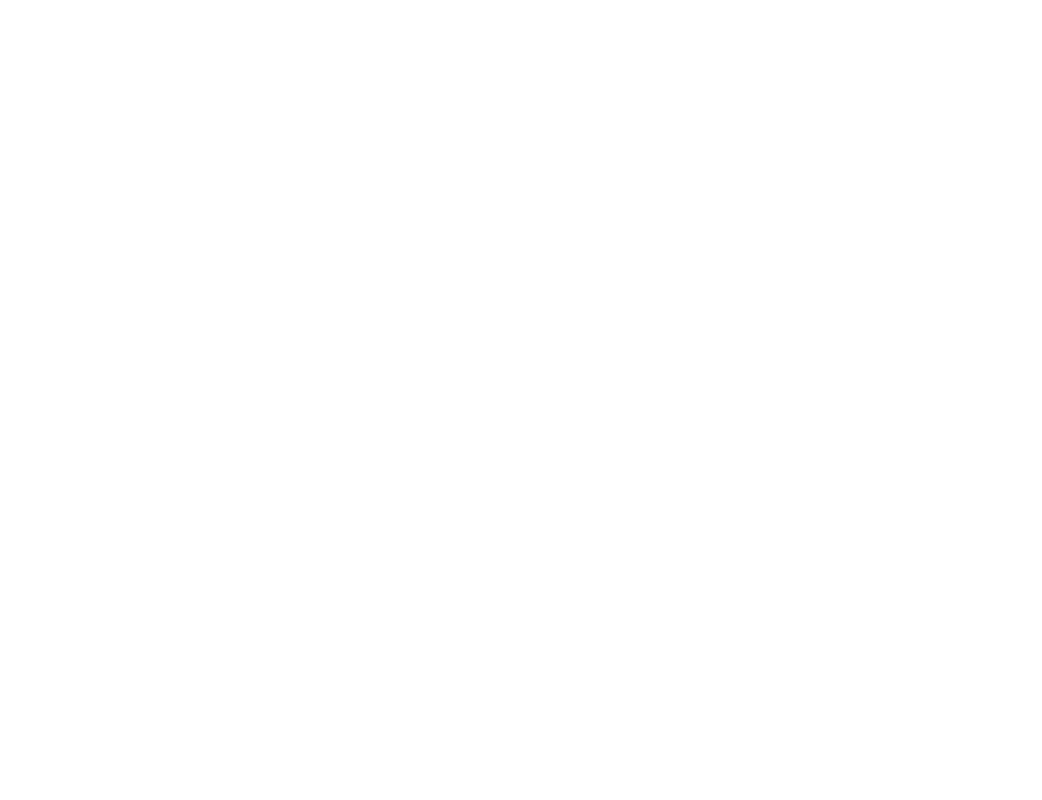
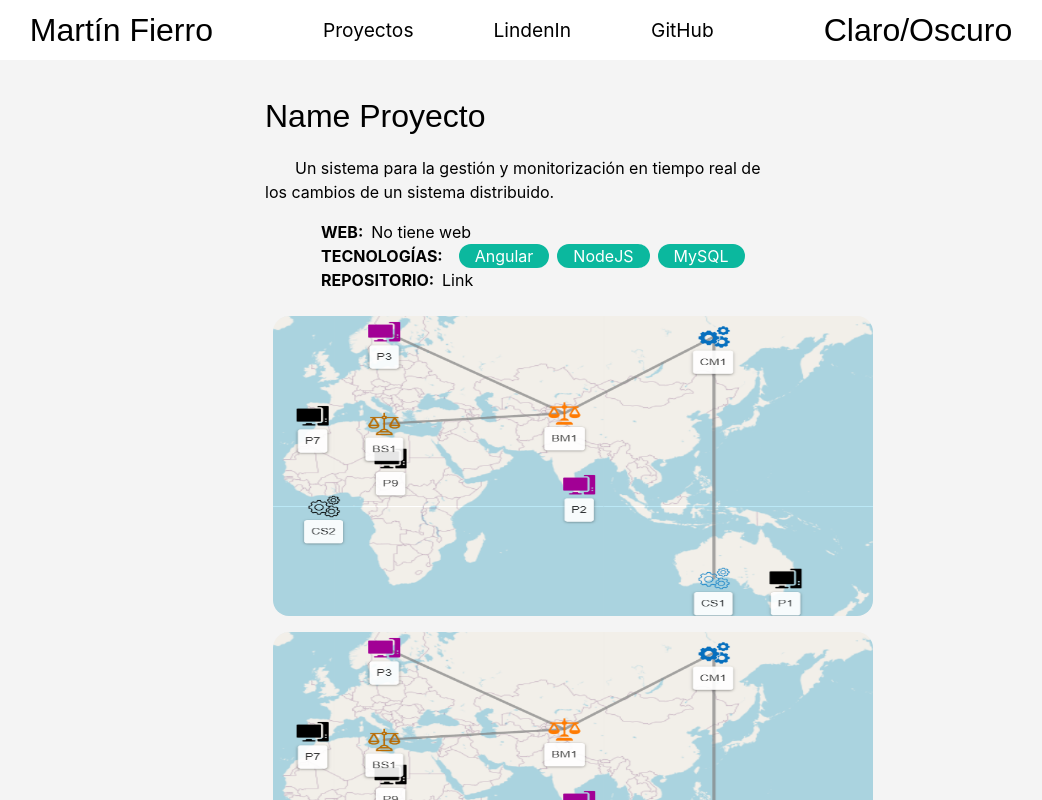
Before and after one commit to martiinfiierro2/Portafolio, a React (Vite) app: page /proyectos/1 in a window 1280 px wide. Before the commit this address had no page. Shown: the top 800 px of the page, without its empty margins (119-1161 px from the left). Built offline with nearby package versions, Linux system fonts and the light colour scheme; the HTML template or start-up script is replaced by a standard one.

Commit message:
label proyecto

```diff
--- a/src/App.jsx
+++ b/src/App.jsx
@@ -2,6 +2,7 @@ import React from 'react';
 import { BrowserRouter, Routes, Route } from "react-router-dom";
 import MiPage from './pages/miPage';
 import Proyectos from './pages/proyectos';
+import ProyectoPage from './pages/proyectosPage';
 
 export default function App() {
   return (
@@ -9,6 +10,9 @@ export default function App() {
       <Routes>
         <Route path="/" element={ <MiPage/> }/>
         <Route path="proyectos" element={ <Proyectos/> }/>
+        <Route path="proyectos/:id" element={ <ProyectoPage/> }>
+
+        </Route>
       </Routes>
     </BrowserRouter>
   );
--- /dev/null
+++ b/src/components/DataProyecto.jsx
@@ -0,0 +1,24 @@
+export default function DataProyecto() {
+  return (
+    <div className='tecnologias-container'>
+      <ul className="lista-data">
+        <li>
+          <p><strong>WEB:</strong></p>
+          <p className="lista-content">No tiene web</p>
+        </li>
+        <li>
+          <p className="lista-titulos"><strong>TECNOLOGÍAS:</strong></p>
+          <div className="tecnologias">
+              <label>Angular</label>
+              <label>NodeJS</label>
+              <label>MySQL</label>
+          </div>
+        </li>
+        <li>
+          <p><strong>REPOSITORIO:</strong></p>
+          <p className="lista-content">Link</p>
+        </li>
+      </ul>
+    </div>
+  );
+}
--- a/src/components/ListaProyectos.jsx
+++ b/src/components/ListaProyectos.jsx
@@ -1,4 +1,5 @@
 import React, { useState, useEffect } from 'react';
+import { Link, NavLink } from 'react-router-dom';
 
 const misProyectos = [
   { id: 1, titulo: "E-commerce Tech", descripcion: "weytvdkwevkcdfvwlejhvflj", foto: "/img/sistemaDistribuido.png" },
@@ -29,7 +30,7 @@ export function TarjetaProyecto({ proyecto }) {
       </div>
       <div className='botonVerMas'>
         <p>{proyecto.descripcion}</p>
-        <button>Ver más</button>
+        <NavLink to={`${proyecto.id}`}>Ver más</NavLink>
       </div>
     </div>
   );
--- a/src/index.css
+++ b/src/index.css
@@ -218,3 +218,67 @@
   background-color: var(--colorPortafolioBtn);
   color: var(--color1);
 }
+
+/*PROYECTO INDIVIDUAL*/
+.tecnologias-container{
+  display: flex;
+  margin: 1em 1em 1em 1em;
+}
+
+.lista-data > li{
+  display: flex;
+  padding-left: 40px;
+}
+
+.lista-content{
+  padding-left: 0.5em;
+}
+
+.tecnologias{
+  display: flex;
+  justify-content: space-between;
+  padding-left: 0.5em;
+}
+
+.tecnologias > label{
+  background-color: #0BB89E;
+  color: #ffffff;
+  padding-left: 1em;
+  padding-right: 1em;
+  border-radius: 1em;
+  margin-left: 0.5em;
+}
+
+.proyecto-data{
+  display: flex;
+  flex-direction: column;
+  margin-left: auto;
+  margin-right: auto;
+  width: 40%;
+  justify-content: space-between;
+}
+
+.proyecto-data > h1{
+  font-family: var(--title-font);
+  font-size: xx-large;
+  padding-top: 1em;
+}
+
+.proyecto-data > p{
+  font-family: var(--text-font);
+  text-indent: 30px;
+  padding-top: 1em;
+}
+
+.img-container{
+  display:flex;
+  flex-direction: column;
+  margin: auto;
+}
+
+.img-container > img{
+  border-radius: 1em;
+  width: 600px;
+  height: 300px;
+  margin: 0.5em;
+}
--- /dev/null
+++ b/src/pages/proyectosPage.jsx
@@ -0,0 +1,26 @@
+import Header from '../components/Header';
+import Footer from '../components/Footer';
+import DataProyecto from '../components/DataProyecto';
+
+export default function ProyectoPage() {
+  return (
+    <div className='main-container'>
+        <Header />
+
+        <div className="proyecto-data">
+            <h1>Name Proyecto</h1>
+            <p>   Un sistema para la gestión y monitorización en tiempo real de los cambios de un sistema distribuido.</p>
+
+            <DataProyecto/>
+
+            <div className='img-container'>
+                <img clasName="proyectoImg" src="../img/sistemaDistribuido.png" alt="imagen proyecto"/>
+                <img clasName="proyectoImg" src="../img/sistemaDistribuido.png" alt="imagen proyecto"/>
+                <img clasName="proyectoImg" alt="imagen proyecto"/>
+            </div>
+        </div>
+
+        <Footer />
+    </div>
+  );
+}
```
